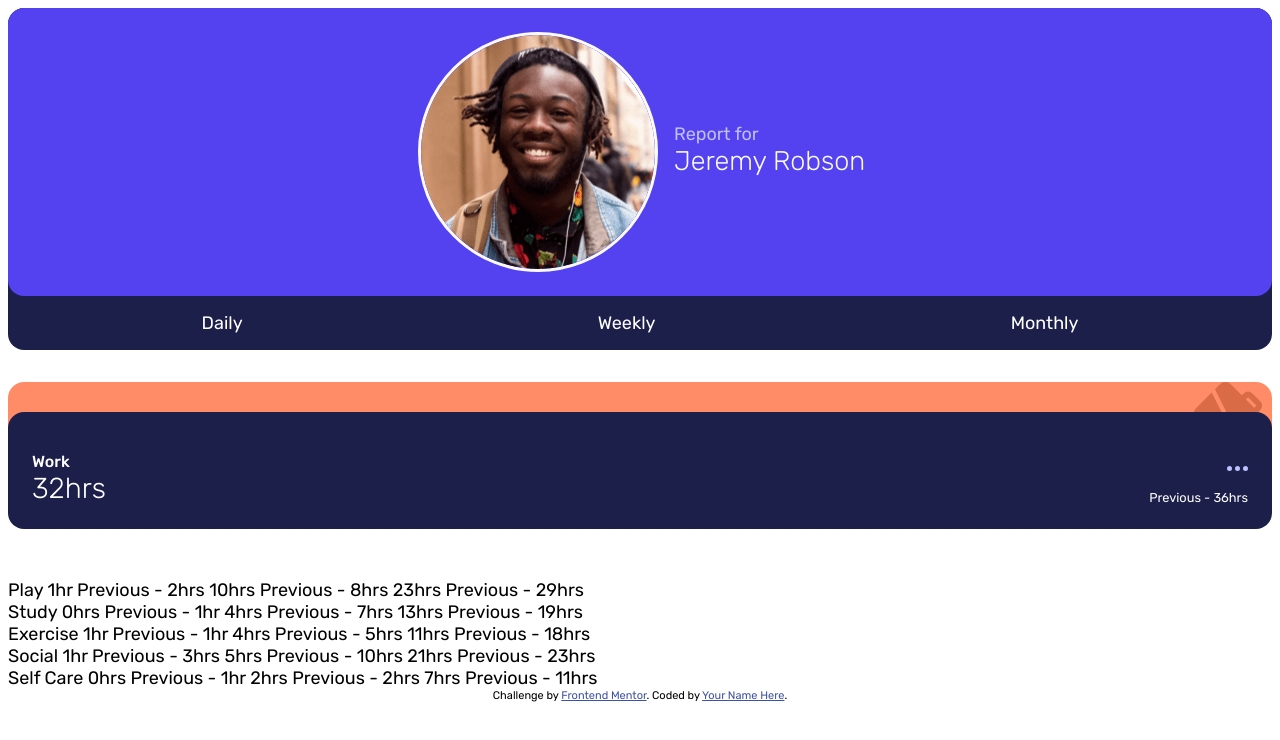
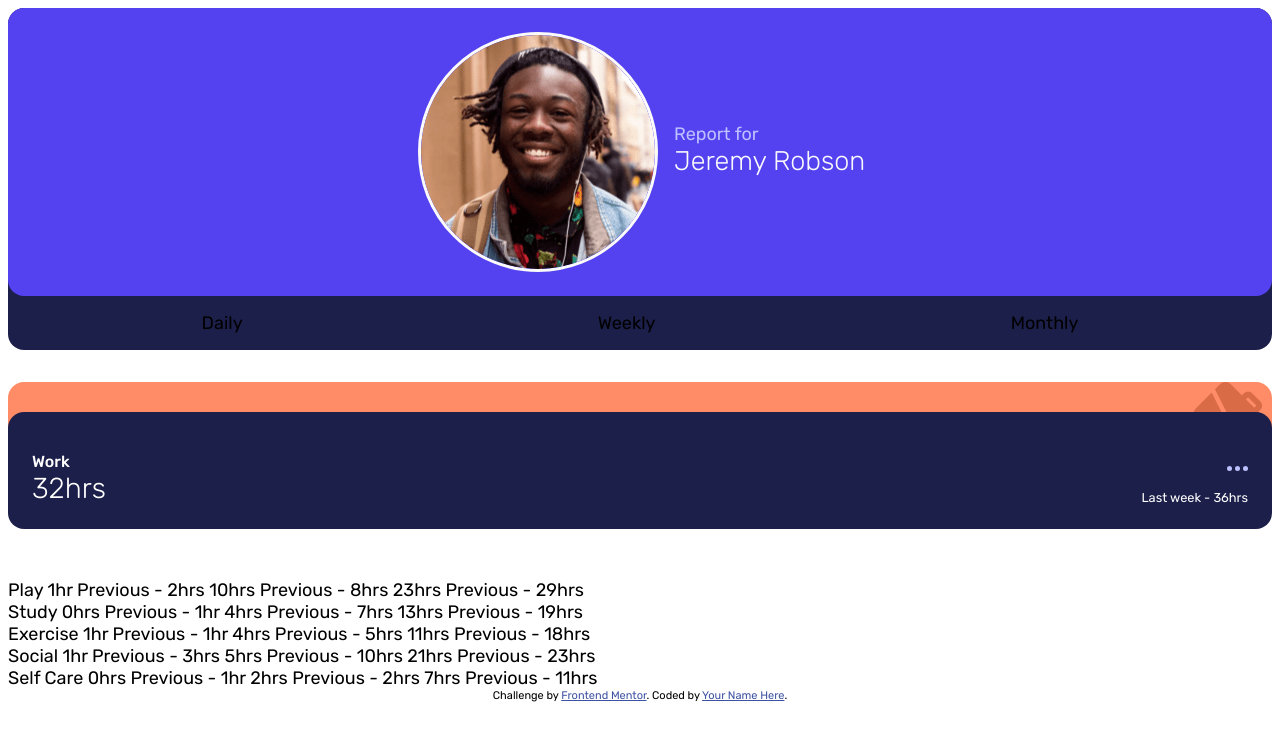
Before and after one commit to atikahnaz/time-tracking-dashboard-main, a plain HTML site: page index.html in a window 1280 px wide. Drawn offline with Linux system fonts and the light colour scheme.

Commit message:
display json data

```diff
--- a/index.html
+++ b/index.html
@@ -26,9 +26,13 @@
       </div>
     </div>
     <div class="nav-bar">
-      <a href="#">Daily</a>
+      <div class="daily">Daily</div>
+      <div class="weekly">Weekly</div>
+      <div class="monthly">Monthly</div>
+
+      <!--<a href="#">Daily</a>
       <a href="#">Weekly</a>
-      <a href="#">Monthly</a>
+      <a href="#">Monthly</a>-->
     </div>
   </div>
 
@@ -36,8 +40,9 @@
     <div class="work-card card">
       <h3 class="card-title">Work</h3>
       <img src="images/icon-ellipsis.svg" alt="ellipsis" class="card-dots">
-      <div class="hours">32hrs <!-- weekly --></div>
-      <div class="previous">Previous - 36hrs <!-- weekly --></div>
+      <div class="hours"><!-- weekly --></div>
+      <div class="previous"><!--Previous - 36hrs  weekly --></div>
+
     </div>
 
 
@@ -103,5 +108,9 @@
     Challenge by <a href="https://www.frontendmentor.io?ref=challenge" target="_blank">Frontend Mentor</a>.
     Coded by <a href="#">Your Name Here</a>.
   </div>
+
+  <script src="script.js">
+
+  </script>
 </body>
 </html>
--- /dev/null
+++ b/script.js
@@ -0,0 +1,26 @@
+let title = document.querySelector('.card-title').textContent;
+const displayContainer = document.querySelector('.work .previous');
+let current = document.querySelector('.hours');
+let previous = document.querySelector('.previous');
+const navBar = document.querySelectorAll('.nav-bar');
+
+
+
+// fetch json data from data.json
+fetch('./data.json')
+    .then(res => res.json()) // convert into js object
+    .then(data => {
+        //loopthrough json object to find the title
+        for (let item of data) {
+            if (item.title == title) {
+                matchObject = item;
+                break;
+            }
+        }
+        current.innerHTML = `${matchObject.timeframes.weekly.current}hrs`;
+        previous.innerHTML = `Last week - ${matchObject.timeframes.weekly.previous}hrs`;
+        console.log(data[0]);
+    })
+
+// queryselector title from html
+// loop json
```
